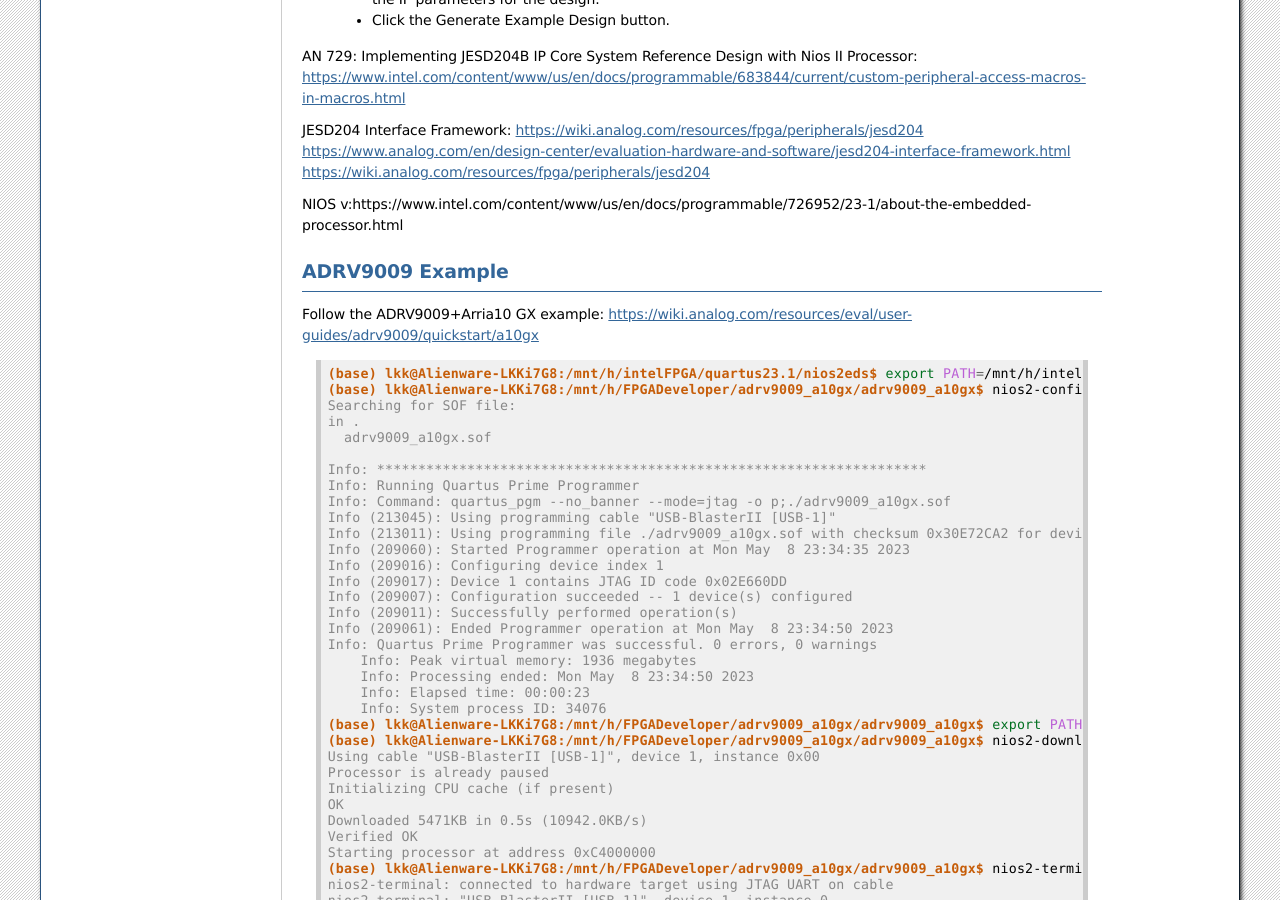
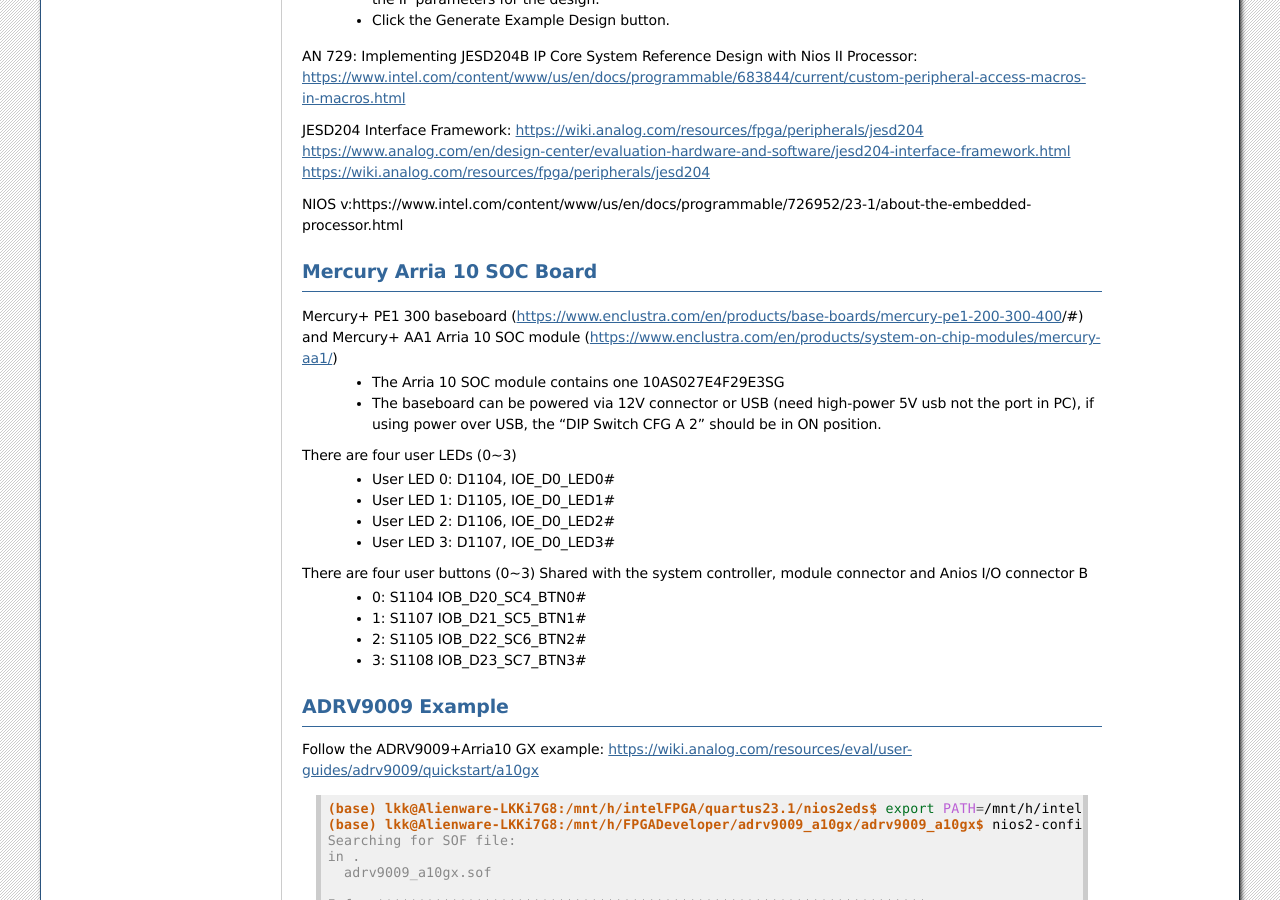
Before and after one commit to lkk688/mytutorial, a Sphinx documentation site: the page built from docs/source/intelfpga.rst, in a window 1280 px wide and 900 px high, scrolled down 13363 px. Built offline with Sphinx 7.4.7, drawn with Linux system fonts in a browser that asks for light colours; some of the changed text lies outside the part shown.

Commit message:
add mercury fpga

```diff
--- a/docs/source/intelfpga.rst
+++ b/docs/source/intelfpga.rst
@@ -331,6 +331,25 @@
 
 NIOS v:https://www.intel.com/content/www/us/en/docs/programmable/726952/23-1/about-the-embedded-processor.html
 
+
+Mercury Arria 10 SOC Board
+--------------------------
+Mercury+ PE1 300 baseboard (https://www.enclustra.com/en/products/base-boards/mercury-pe1-200-300-400/#) and Mercury+ AA1 Arria 10 SOC module (https://www.enclustra.com/en/products/system-on-chip-modules/mercury-aa1/)
+  * The Arria 10 SOC module contains one 10AS027E4F29E3SG
+  * The baseboard can be powered via 12V connector or USB (need high-power 5V usb not the port in PC), if using power over USB, the "DIP Switch CFG A 2" should be in ON position.
+
+There are four user LEDs (0~3)
+  * User LED 0: D1104, IOE_D0_LED0#
+  * User LED 1: D1105, IOE_D0_LED1#
+  * User LED 2: D1106, IOE_D0_LED2#
+  * User LED 3: D1107, IOE_D0_LED3#
+
+There are four user buttons (0~3) Shared with the system controller, module connector and Anios I/O connector B
+  * 0: S1104 IOB_D20_SC4_BTN0#
+  * 1: S1107 IOB_D21_SC5_BTN1#
+  * 2: S1105 IOB_D22_SC6_BTN2#
+  * 3: S1108 IOB_D23_SC7_BTN3#
+
 ADRV9009 Example
 -----------------
 Follow the ADRV9009+Arria10 GX example: https://wiki.analog.com/resources/eval/user-guides/adrv9009/quickstart/a10gx
```
